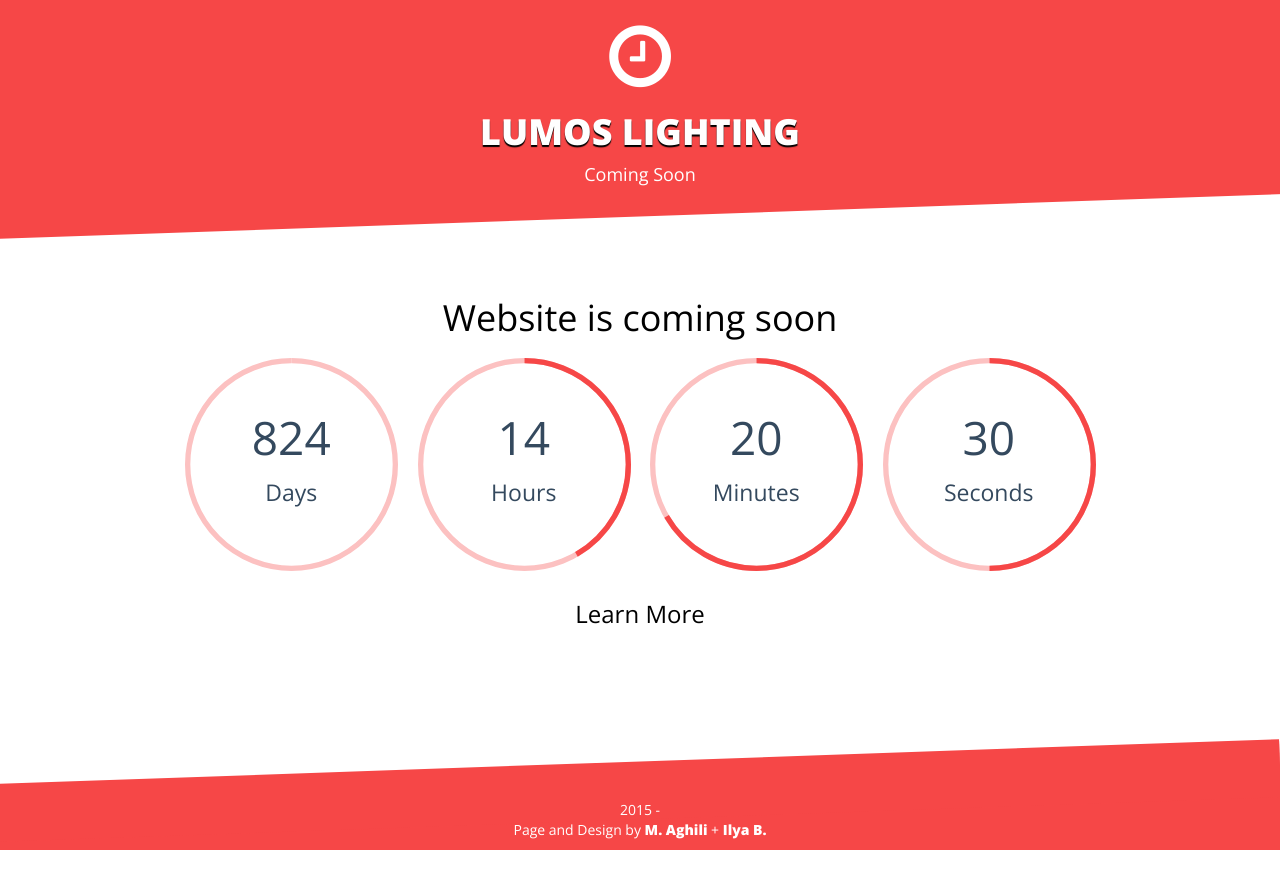
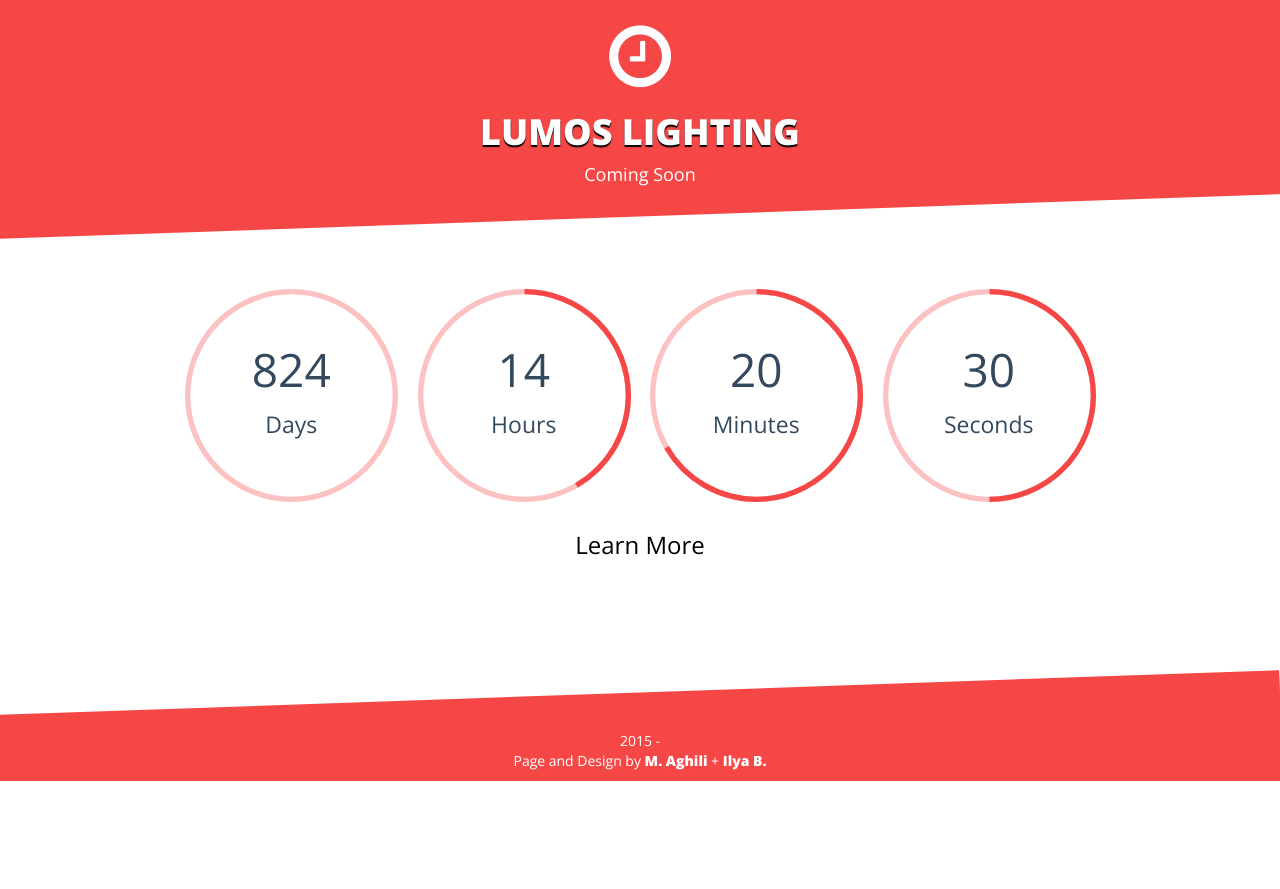
Before and after one commit to AnsarAzees/lumos, a Jekyll site: the page built from index.md, in a window 1280 px wide. Shown: the top 889 px of the page. Built offline with Jekyll 4.4.1, drawn with Linux system fonts in a browser that asks for light colours; nearby versions of some CDN libraries.

Commit message:
Update index.md

```diff
--- a/index.md
+++ b/index.md
@@ -4,4 +4,3 @@ permalink: /
 title: "Lumos lighting"
 excerpt: "Coming Soon"
 ---
-# Website is coming soon
```
